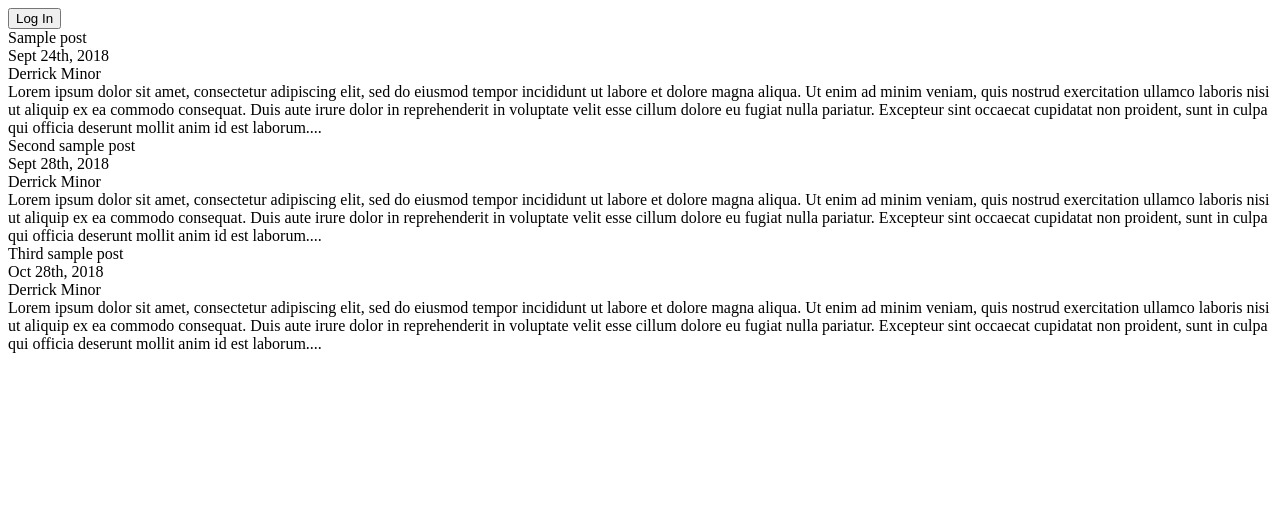
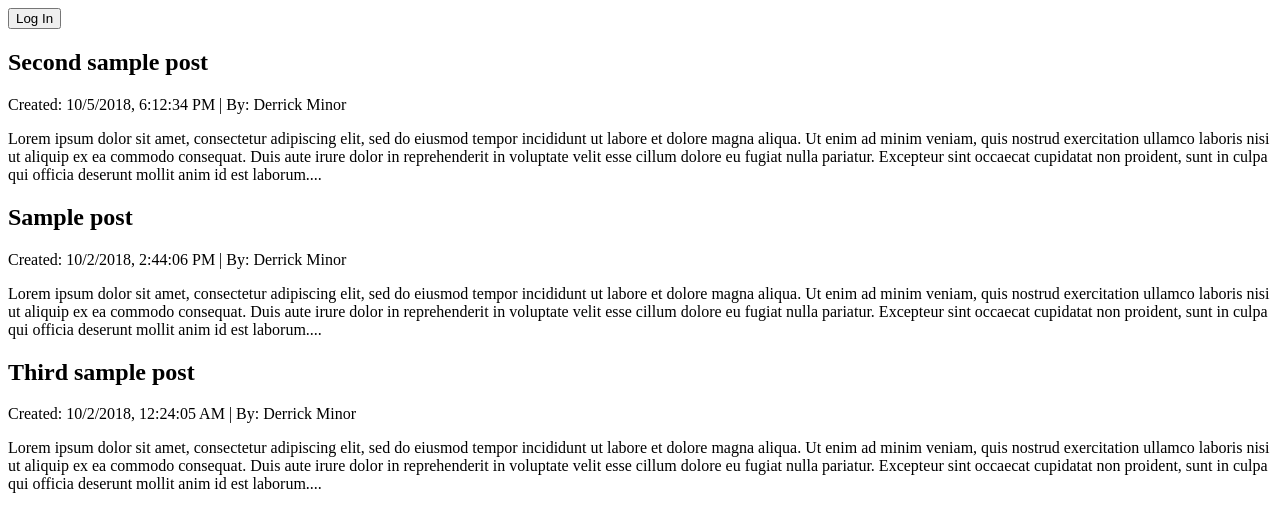
Before and after one commit to codersyntax/BuffLogVue, a Vue app: page /#/ in a window 1280 px wide. Shown: the top 532 px of the page. Built offline with nearby package versions, Linux system fonts and the light colour scheme.

Commit message:
Added Create New Post feature & sorted posts by date

```diff
--- /dev/null
+++ b/src/components/Create.vue
@@ -0,0 +1,46 @@
+<template>
+    <div class="create-post">
+        <p>
+            <input type="text" v-model="title" id="title" name="title" placeholder="Post title">
+        </p>
+        <p>
+            <input type="text" v-model="author" id="author" name="author" placeholder="Author name">
+        </p>
+        <p>
+            <textarea v-model="body" id="post-content" name="content" placeholder="Write something.."></textarea>
+        </p>
+        <p>
+            <router-link to="/"><input type="submit" value="Submit Post" class="edit-post-button" @click="createPost()"></router-link>
+        </p>
+    </div>
+</template>
+
+
+<script>
+  import database from "@/database.js"
+  import BlogPost from "@/blogPost.js"
+
+  export default {
+
+    data () {
+      return {
+        database: database,
+        author: '',
+        body: '',
+        title: ''
+      }
+    },
+    methods: {
+        createPost() {
+            var lastIndex = database.Posts[database.Posts.length - 1].id;
+            lastIndex++;
+            var now = new Date().toLocaleString();
+            database.Posts.push(new BlogPost(lastIndex, this.title, this.author, now, this.body));
+        }
+    }
+}
+</script>
+
+<style scoped>
+
+</style>
--- a/src/components/Header.vue
+++ b/src/components/Header.vue
@@ -1,8 +1,8 @@
 <template>
    <div id="header">
-      <span v-html="createPost" id="create-post-link"></span>
-      <span v-html="contactRequests" id="contact-requests-link"></span>
-      <input type="button" id="log-button" v-model="msg" @click="logIn()" />
+      <input type="button" id="log-button" v-model="msg" @click="logIn()" />&nbsp;&nbsp;&nbsp;
+      <router-link v-if="database.User.length != 0" to="/create">Create Post</router-link>&nbsp;&nbsp;&nbsp;
+      <router-link v-if="database.User.length != 0" to="/contact-requests">Contact Requests</router-link>
   </div>
 </template>
 
@@ -14,9 +14,7 @@ import User from "@/user.js"
    data() {
          return {
             database : database,
-            msg: "Log In",
-            createPost: '',
-            contactRequests: ''
+            msg: "Log In"
          };
       },
    methods: {
@@ -24,13 +22,9 @@ import User from "@/user.js"
           if(database.User.length == 0) {
             database.User.push(new User());
             this.msg = "Sign Out";
-            this.createPost = '<a href="#">Create Post</a>';
-            this.contactRequests = '<a href="#">Contact Requests</a>';
           } else {
             database.User.pop();
             this.msg = "Log In";
-            this.createPost = '';
-            this.contactRequests = '';
           }
       }
    }
--- a/src/components/Home.vue
+++ b/src/components/Home.vue
@@ -1,15 +1,16 @@
 <template>
     <div class="blog-feed">
-        <div class="blog-post" v-for="(blogPost, index) in database.Posts" v-bind:item="blogPost" v-bind:index="index" v-bind:key="blogPost.id">
-            <div class="blog-title">{{ blogPost.title }}</div>
+        <div class="blog-post" v-for="(blogPost, index) in sortedByDatePosts" v-bind:item="blogPost" v-bind:index="index" v-bind:key="blogPost.id">
+            <h2 class="blog-title">{{ blogPost.title }}</h2>
             <!-- Add routing to make edit post take user to edit component -->
-            <div class="post-changes" v-if="database.User.length != 0">
-                <span class="edit-post"><router-link :to="'/edit:' + blogPost.id">Edit Post</router-link></span>
-                <span class="delete-post" v-on:click="database.Posts.splice(index, 1)">Delete Post</span>
+            <div class="blog-info">
+              <span>Created: {{ blogPost.dateCreated }} |  By: {{ blogPost.author }}</span>&nbsp;&nbsp;&nbsp;
+              <span class="post-changes" v-if="database.User.length != 0">
+                  <span class="edit-post"><router-link :to="'/edit:' + blogPost.id">Edit Post</router-link></span>&nbsp;&nbsp;&nbsp;
+                  <span class="delete-post" v-on:click="database.Posts.splice(index, 1)">Delete Post</span>
+              </span>
             </div>
-            <div class="blog-date-created">{{ blogPost.dateCreated }}</div>
-            <div class="blog-author">{{ blogPost.author }}</div>
-            <div class="blog-body">{{ blogPost.body.substring(0,500)+"..." }}</div>
+            <p class="blog-body">{{ blogPost.body.substring(0,500)+"..." }}</p>
         </div>
     </div>
 </template>
@@ -24,6 +25,19 @@
       return {
         database: database
       }
+    },
+    computed: {
+      sortedByDatePosts: function() {
+        return this.database.Posts.sort(function(a, b) {
+          if(a.dateCreated > b.dateCreated) {
+            return -1;
+          }
+          if (a.dateCreated < b.dateCreated) {
+            return 1;
+          }
+          return 0;
+        })
+      }
     }
   }
 </script>
--- a/src/database.js
+++ b/src/database.js
@@ -2,9 +2,9 @@ import blogPost from "@/blogPost.js"
 
 export default {
     Posts: [
-      new blogPost(1, "Sample post", "Derrick Minor", "Sept 24th, 2018", 'Lorem ipsum dolor sit amet, consectetur adipiscing elit, sed do eiusmod tempor incididunt ut labore et dolore magna aliqua. Ut enim ad minim veniam, quis nostrud exercitation ullamco laboris nisi ut aliquip ex ea commodo consequat. Duis aute irure dolor in reprehenderit in voluptate velit esse cillum dolore eu fugiat nulla pariatur. Excepteur sint occaecat cupidatat non proident, sunt in culpa qui officia deserunt mollit anim id est laborum.'),
-      new blogPost(2, "Second sample post", "Derrick Minor", "Sept 28th, 2018", 'Lorem ipsum dolor sit amet, consectetur adipiscing elit, sed do eiusmod tempor incididunt ut labore et dolore magna aliqua. Ut enim ad minim veniam, quis nostrud exercitation ullamco laboris nisi ut aliquip ex ea commodo consequat. Duis aute irure dolor in reprehenderit in voluptate velit esse cillum dolore eu fugiat nulla pariatur. Excepteur sint occaecat cupidatat non proident, sunt in culpa qui officia deserunt mollit anim id est laborum.'),
-      new blogPost(3, "Third sample post", "Derrick Minor", "Oct 28th, 2018", 'Lorem ipsum dolor sit amet, consectetur adipiscing elit, sed do eiusmod tempor incididunt ut labore et dolore magna aliqua. Ut enim ad minim veniam, quis nostrud exercitation ullamco laboris nisi ut aliquip ex ea commodo consequat. Duis aute irure dolor in reprehenderit in voluptate velit esse cillum dolore eu fugiat nulla pariatur. Excepteur sint occaecat cupidatat non proident, sunt in culpa qui officia deserunt mollit anim id est laborum.'),
+      new blogPost(1, "Sample post", "Derrick Minor", "10/2/2018, 2:44:06 PM", 'Lorem ipsum dolor sit amet, consectetur adipiscing elit, sed do eiusmod tempor incididunt ut labore et dolore magna aliqua. Ut enim ad minim veniam, quis nostrud exercitation ullamco laboris nisi ut aliquip ex ea commodo consequat. Duis aute irure dolor in reprehenderit in voluptate velit esse cillum dolore eu fugiat nulla pariatur. Excepteur sint occaecat cupidatat non proident, sunt in culpa qui officia deserunt mollit anim id est laborum.'),
+      new blogPost(2, "Second sample post", "Derrick Minor", "10/5/2018, 6:12:34 PM", 'Lorem ipsum dolor sit amet, consectetur adipiscing elit, sed do eiusmod tempor incididunt ut labore et dolore magna aliqua. Ut enim ad minim veniam, quis nostrud exercitation ullamco laboris nisi ut aliquip ex ea commodo consequat. Duis aute irure dolor in reprehenderit in voluptate velit esse cillum dolore eu fugiat nulla pariatur. Excepteur sint occaecat cupidatat non proident, sunt in culpa qui officia deserunt mollit anim id est laborum.'),
+      new blogPost(3, "Third sample post", "Derrick Minor", "10/2/2018, 12:24:05 AM", 'Lorem ipsum dolor sit amet, consectetur adipiscing elit, sed do eiusmod tempor incididunt ut labore et dolore magna aliqua. Ut enim ad minim veniam, quis nostrud exercitation ullamco laboris nisi ut aliquip ex ea commodo consequat. Duis aute irure dolor in reprehenderit in voluptate velit esse cillum dolore eu fugiat nulla pariatur. Excepteur sint occaecat cupidatat non proident, sunt in culpa qui officia deserunt mollit anim id est laborum.'),
     ],
     ContactRequests: [],
     User: []
--- a/src/main.js
+++ b/src/main.js
@@ -3,13 +3,15 @@ import App from './App.vue'
 import VueRouter from 'vue-router'
 import Home from './components/Home.vue'
 import Edit from './components/Edit.vue'
+import Create from './components/Create.vue'
 
 Vue.use(VueRouter);
 Vue.config.productionTip = false
 
 const routes = [
   { path: '/', component: Home },
-  { path: '/edit:id', component: Edit }
+  { path: '/edit:id', component: Edit },
+  { path: '/create', component: Create }
 ];
 
 const router = new VueRouter({
```
